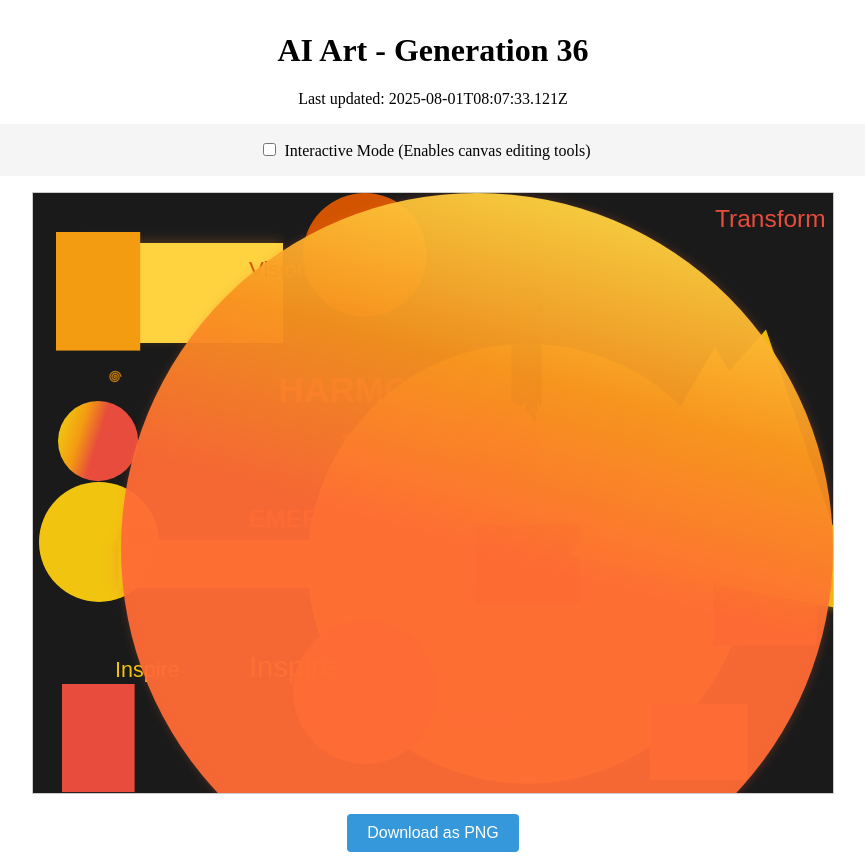
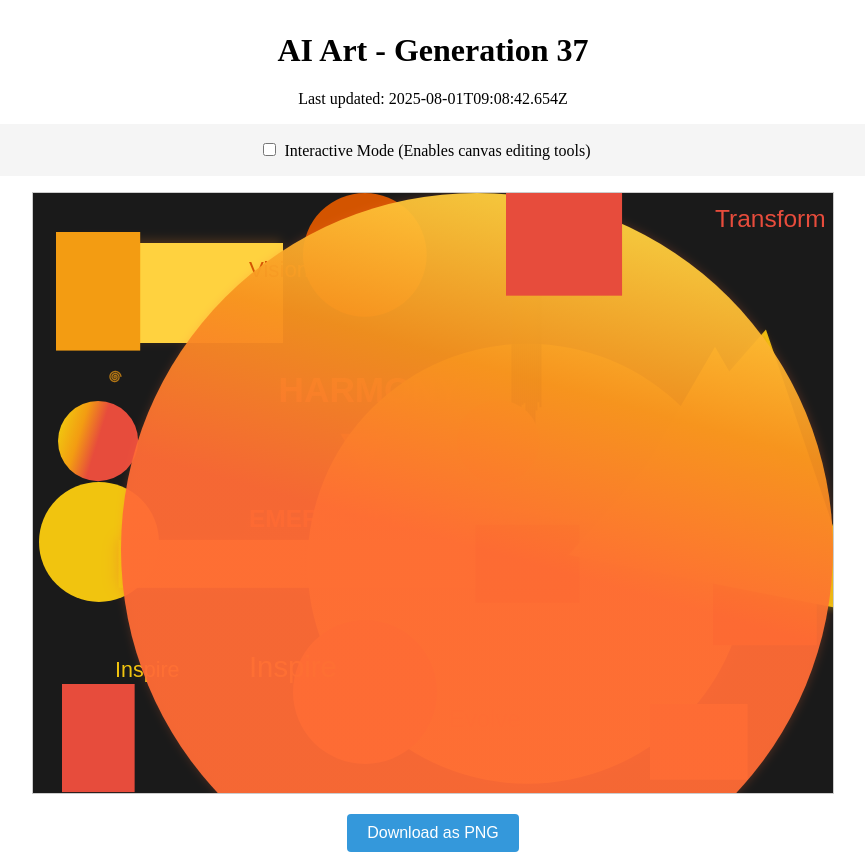
Before and after one commit to mcclowes/ai-art, a React (Vite) app: page / in a window 1280 px wide. Shown: the whole page, without its empty margins (207-1072 px from the left). Built offline with nearby package versions, Linux system fonts and the light colour scheme.

Commit message:
Improve artwork - Generation 37

```diff
--- a/src/artwork-state.ts
+++ b/src/artwork-state.ts
@@ -487,9 +487,18 @@ export const artworkState: ArtworkState = {
       },
       "opacity": 0.9421234976993553,
       "id": "gradient_circle_1754035653121"
+    },
+    {
+      "type": "rectangle",
+      "x": 473,
+      "y": 0,
+      "width": 116.06083576130308,
+      "height": 102.67083536009119,
+      "fillStyle": "#e74c3c",
+      "id": "element_1754039322654"
     }
   ],
-  "generation": 36,
-  "lastUpdated": "2025-08-01T08:07:33.121Z",
+  "generation": 37,
+  "lastUpdated": "2025-08-01T09:08:42.654Z",
   "cycleStarted": "2025-07-30T21:05:00.444Z"
 };
```
